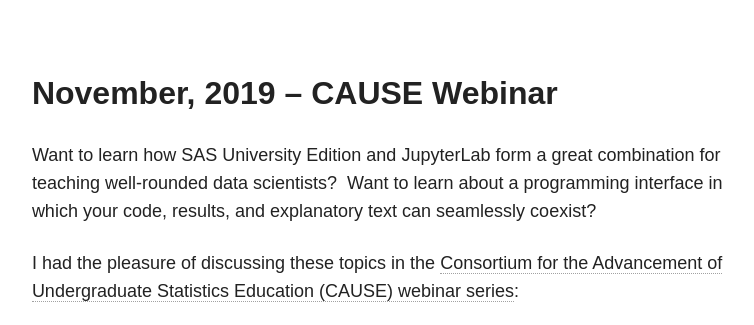
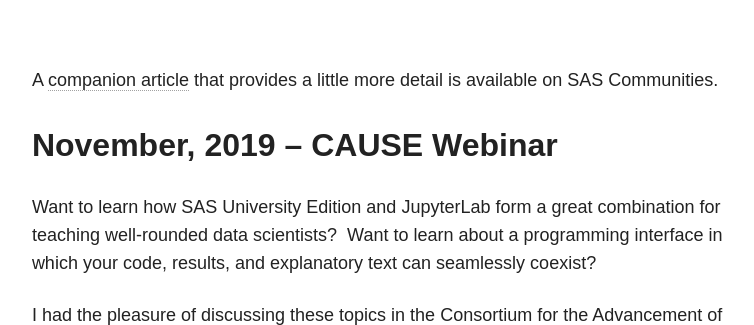
Before and after one commit to brgaines/brgaines.github.io, a Jekyll site: the page built from presentations/index.md, in a window 1280 px wide and 900 px high, scrolled down 858 px, cut to the strip 190-515 px from the top of the window. Shown: the whole strip, without its empty margins (254-1008 px from the left). Built offline with Jekyll 4.4.1, drawn with Linux system fonts in a browser that asks for light colours; nearby versions of some CDN libraries.

Commit message:
add link to SAS Communities companion article

```diff
--- a/presentations/index.md
+++ b/presentations/index.md
@@ -8,6 +8,8 @@ modified: 2019-04-18
 
 <iframe width="560" height="315" src="https://www.youtube.com/embed/_9ywlGrG5fU" frameborder="0" allow="accelerometer; autoplay; encrypted-media; gyroscope; picture-in-picture" allowfullscreen></iframe>
 <br>
+
+A [companion article](https://communities.sas.com/t5/SAS-Communities-Library/How-to-Develop-SAS-Code-to-Train-a-Deep-Learning-Model-for-Image/ta-p/663322) that provides a little more detail is available on SAS Communities.
 
 ## November, 2019 -- CAUSE Webinar
 Want to learn how SAS University Edition and JupyterLab form a great combination for teaching well-rounded data scientists?  Want to learn about a programming interface in which your code, results, and explanatory text can seamlessly coexist?
```
